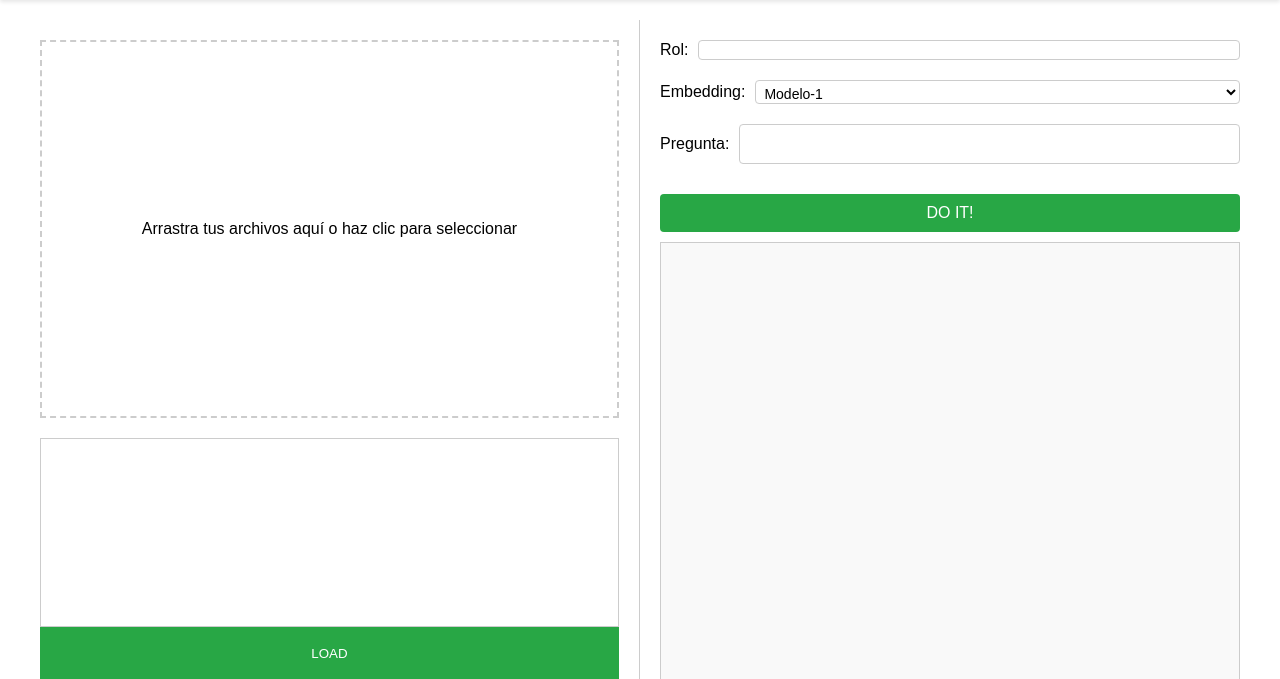
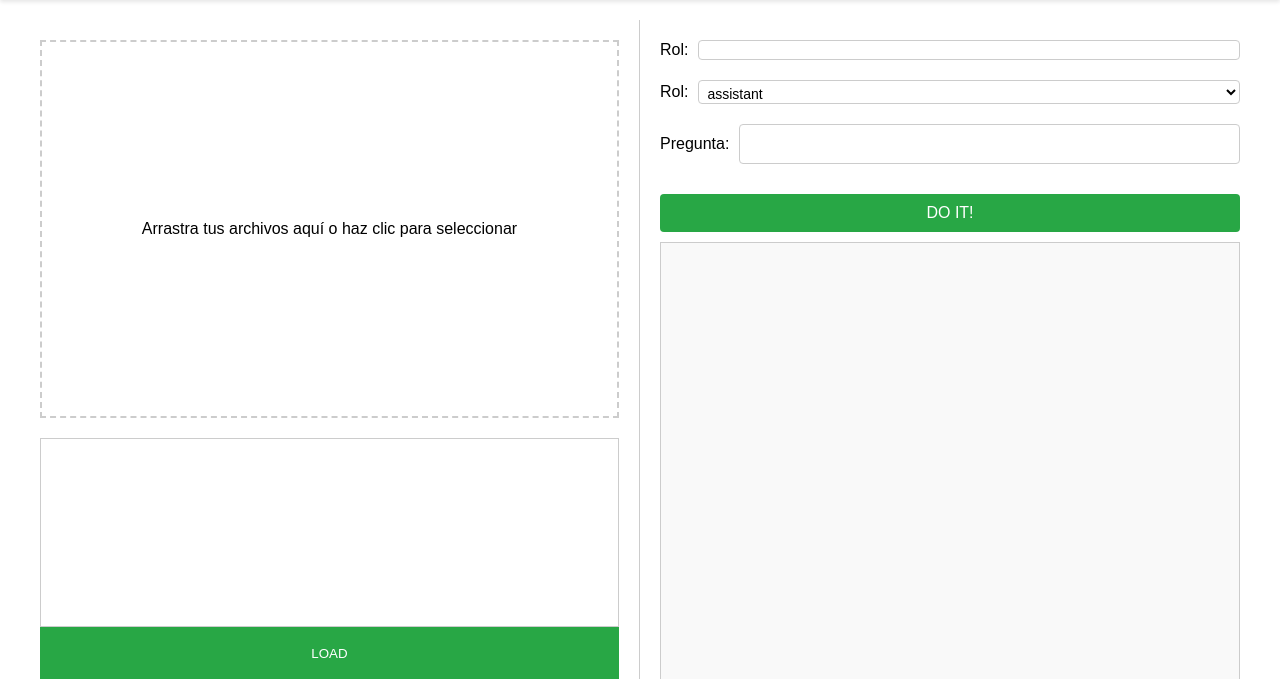
Before and after one commit to joanroamora/Full-RAG-webapp-OpenSource-UI, a Flask app: template templates/index.html in a window 1280 px wide. Shown: the part 80-759 px from the top of the page. Run offline with Flask 3, Linux system fonts and the light colour scheme; the template is opened without the code that fills it, so the values that code supplies are empty.

Commit message:
Reestructurando los roles

```diff
--- a/templates/index.html
+++ b/templates/index.html
@@ -111,11 +111,11 @@
                 <input type="text" id="rol-input" class="text-input" />
             </div>
             <div class="embedding_model">
-                <label for="embedding-select">Embedding:</label>
+                <label for="embedding-select">Rol:</label>
                 <select id="embedding-select" class="select-input">
-                    <option value="model-1">Modelo-1</option>
-                    <option value="model-2">Modelo-2</option>
-                    <option value="model-3">Modelo-3</option>
+                    <option value="assistant">assistant</option>
+                    <option value="expert">expert</option>
+                    <option value="advisor">advisor</option>
                 </select>
             </div>
             <div class="pregunta">
```
